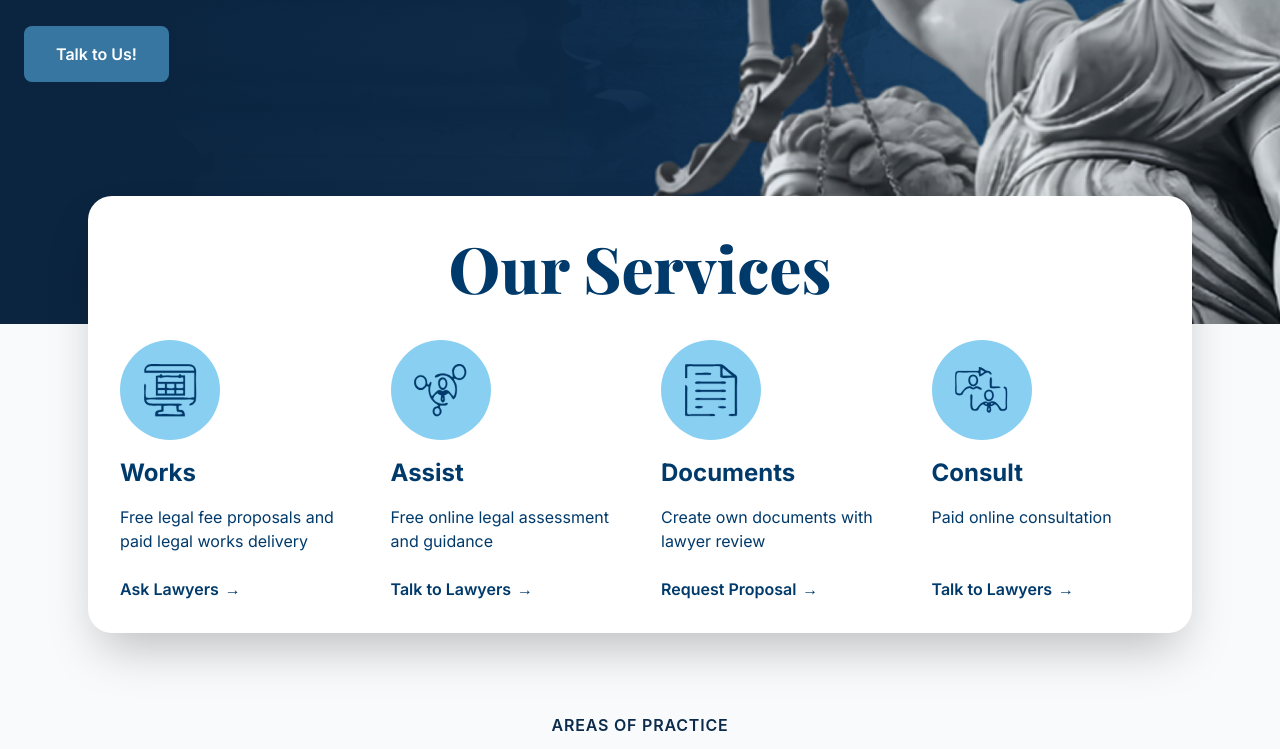
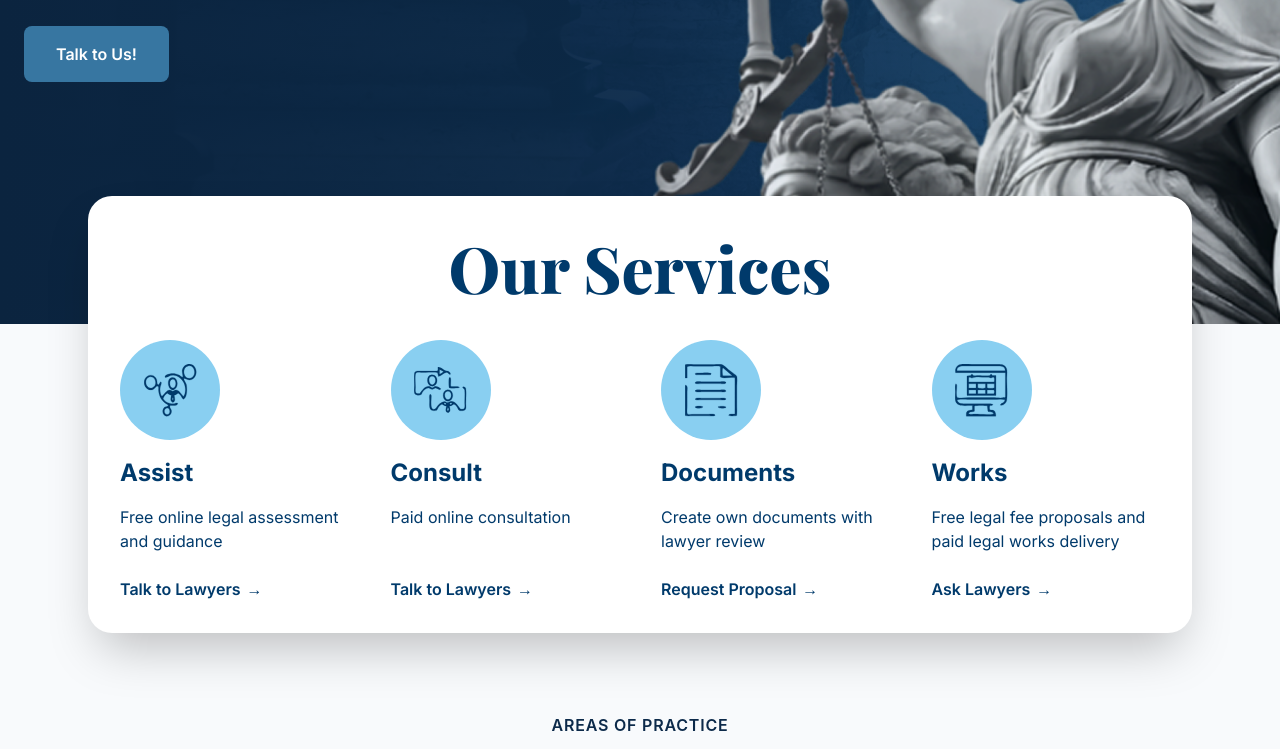
Before and after one commit to karllogdat/lexmeet-group4-template, a React (Vite) app: page / in a window 1280 px wide. Shown: the part 506-1255 px from the top of the page. Built offline with nearby package versions, Linux system fonts and the light colour scheme; a web font is replaced by a local one.

Commit message:
Change positions of the cards

```diff
--- a/src/components/Footer.jsx
+++ b/src/components/Footer.jsx
@@ -8,7 +8,7 @@ export default function Footer() {
   return (
     <footer className="flex flex-col w-full text-white font-sans">
       {/* Main Footer Container */}
-      <div className="bg-gradient-to-r from-[#3776A1] to-[#142B3B] px-6 sm:px-10 py-12">
+      <div className="bg-linear-to-r from-[#3776A1] to-[#142B3B] px-6 sm:px-10 py-12">
         {/* Equal Flexbox Container */}
         <div className="w-full flex flex-wrap lg:flex-nowrap items-start justify-between gap-8">
 
--- a/src/components/Homepage/OurServices.jsx
+++ b/src/components/Homepage/OurServices.jsx
@@ -9,20 +9,20 @@ import consultIcon from "../../assets/Homepage/OurService/Consult.svg";
 export default function OurServices() {
   const services = [
     {
-      id: "works",
-      title: "Works",
-      description: "Free legal fee proposals and paid legal works delivery",
-      ctaText: "Ask Lawyers",
-      ctaLink: "#",
-      icon: worksIcon,
-    },
-    {
       id: "assist",
       title: "Assist",
       description: "Free online legal assessment and guidance",
       ctaText: "Talk to Lawyers",
       ctaLink: "#",
       icon: assistIcon,
+    },
+    {
+      id: "consult",
+      title: "Consult",
+      description: "Paid online consultation",
+      ctaText: "Talk to Lawyers",
+      ctaLink: "#",
+      icon: consultIcon,
     },
     {
       id: "documents",
@@ -33,12 +33,12 @@ export default function OurServices() {
       icon: documentsIcon,
     },
     {
-      id: "consult",
-      title: "Consult",
-      description: "Paid online consultation",
-      ctaText: "Talk to Lawyers",
+      id: "works",
+      title: "Works",
+      description: "Free legal fee proposals and paid legal works delivery",
+      ctaText: "Ask Lawyers",
       ctaLink: "#",
-      icon: consultIcon,
+      icon: worksIcon,
     },
   ];
 
--- a/src/components/Navbar.jsx
+++ b/src/components/Navbar.jsx
@@ -78,7 +78,7 @@ export default function Navbar() {
         {/* Mobile Menu */}
         <div
           className={`overflow-hidden transition-all duration-300 lg:hidden ${
-            isMenuOpen ? "max-h-[500px] border-t border-white/20" : "max-h-0"
+            isMenuOpen ? "max-h-125 border-t border-white/20" : "max-h-0"
           }`}
         >
           <div className="flex flex-col px-6 py-4">
--- a/src/pages/HomePage.jsx
+++ b/src/pages/HomePage.jsx
@@ -19,7 +19,7 @@ export default function HomePage() {
   return (
     <main className="bg-[#f8fafc]">
       {/* Hero Section - Anchor point para sa right-0 */}
-      <section className="relative w-full min-h-[750px] bg-[#0c2a4a] text-white overflow-hidden flex items-center">
+      <section className="relative w-full min-h-187.5 bg-[#0c2a4a] text-white overflow-hidden flex items-center">
         {/* Background Layer 1: Architectural Texture */}
         <div
           className="absolute inset-0 bg-cover bg-center opacity-80"
@@ -27,16 +27,12 @@ export default function HomePage() {
         />
 
         {/* Dark Gradient Overlay */}
-        <div className="absolute inset-0 bg-gradient-to-r from-[#0b243f] via-[#0b243f]/80 to-transparent" />
+        <div className="absolute inset-0 bg-linear-to-r from-[#0b243f] via-[#0b243f]/80 to-transparent" />
 
-        {/* Background Layer 2: Lady Justice
-            - right-0: Dikit na dikit sa kanang border ng screen/browser
-            - top-16 md:top-20: Sumasabay sa eksaktong pt-16 / md:pt-20 ng text container para pantay na pantay sa H1
-            - object-right-top: Sinisigurong ang mismong tuktok ng imahe ang nakalinya */}
         <img
           src={bg2}
           alt="Lady Justice"
-          className="hidden md:block absolute right-0 top-16 md:top-20 w-[710px] h-[1065px] max-w-none object-contain object-right-top z-0 pointer-events-none"
+          className="hidden md:block absolute right-0 top-16 md:top-20 w-177.5 h-266.25 max-w-none object-contain object-top-right z-0 pointer-events-none"
         />
 
         {/* Hero Content Wrapper */}
```
